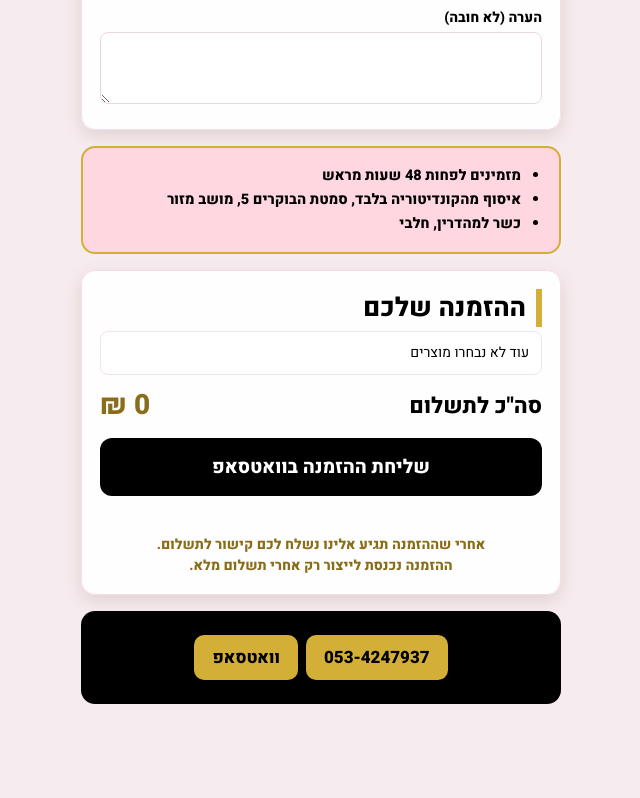
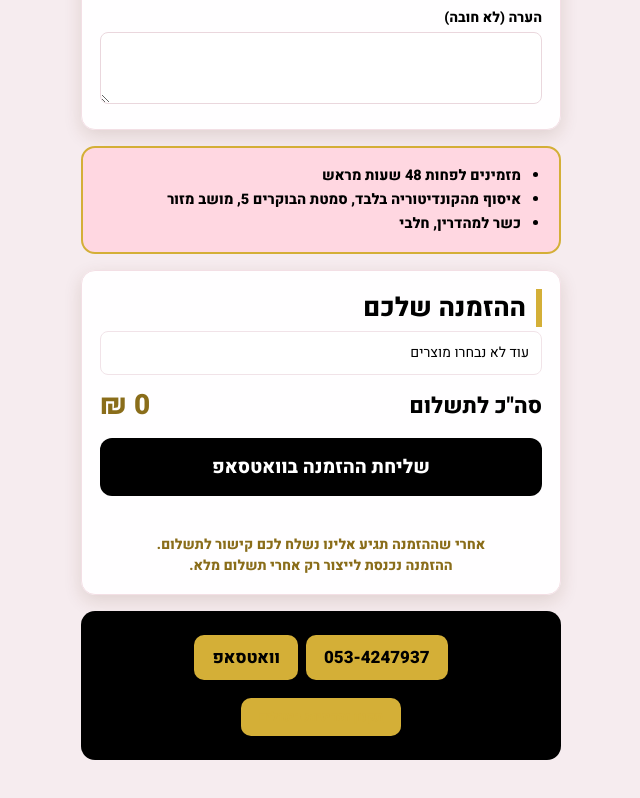
Before and after one commit to shirsbou-prog/salads-order, a plain HTML site: page index.html in a window 1280 px wide. Shown: the part 2065-2863 px from the top of the page, without its empty margins (319-959 px from the left). Drawn offline with Linux system fonts and the light colour scheme.

Commit message:
Link to terms

```diff
--- a/index.html
+++ b/index.html
@@ -113,7 +113,7 @@
     <div class="pay">אחרי שההזמנה תגיע אלינו נשלח לכם קישור לתשלום.<br>ההזמנה נכנסת לייצור רק אחרי תשלום מלא.</div>
   </div>
 
-  <div class="foot"><a href="tel:+972534247937">053-4247937</a><a href="https://wa.me/972534247937">וואטסאפ</a></div>
+  <div class="foot"><a href="tel:+972534247937">053-4247937</a><a href="https://wa.me/972534247937">וואטסאפ</a><div style="margin-top:10px"><a href="https://shirsbou-prog.github.io/takanon.html" style="color:#D4AF37;font-size:12.5px;text-decoration:underline">תקנון ומדיניות ביטולים</a></div></div>
 </div>
 
 <div class="bar hide" id="bar"><span>סה"כ: <b id="barTotal">0 ₪</b></span><a href="#orderBlock">לסיום ההזמנה</a></div>
```
